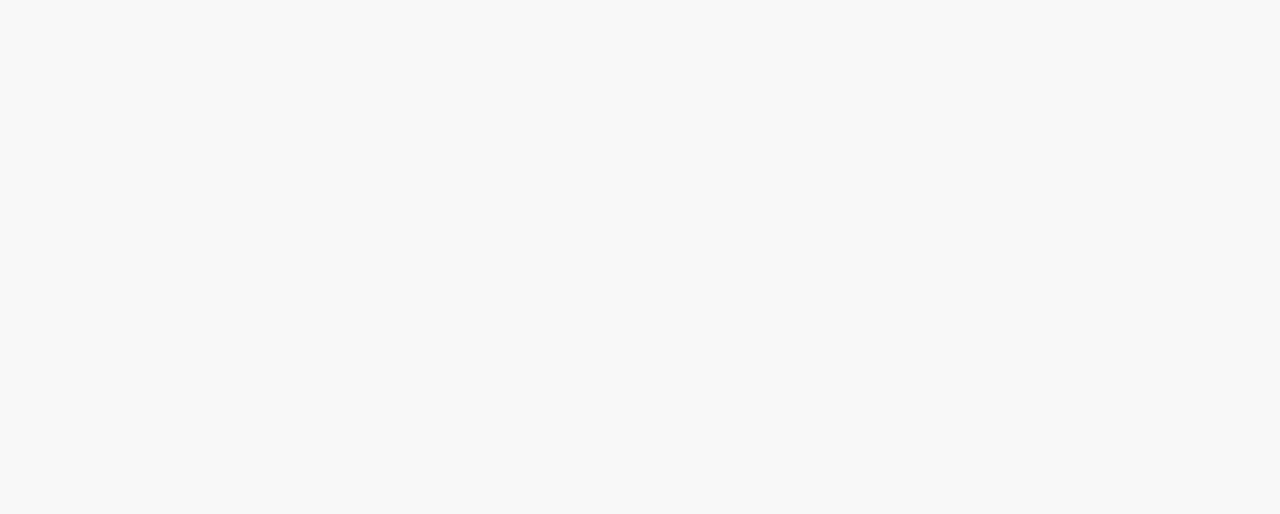
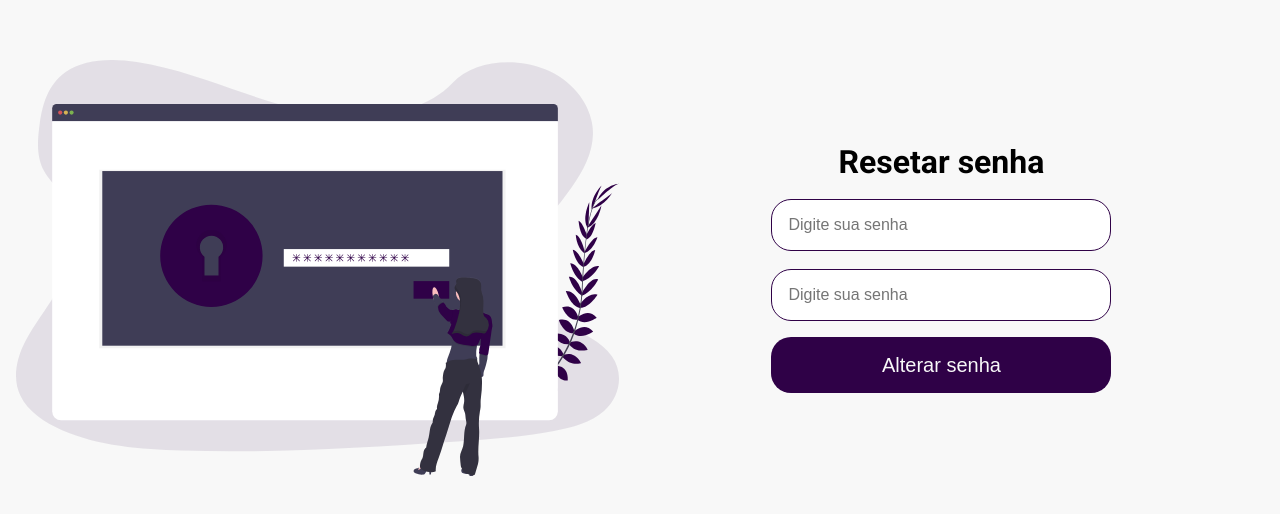
Before and after one commit to Bruno-Cesar123/petinfoweb, a React (Create React App) app: page /reset-password in a window 1280 px wide. Shown: the part 132-646 px from the top of the page. Built offline with nearby package versions, Linux system fonts and the light colour scheme; the HTML template or start-up script is replaced by a standard one.

Commit message:
created page ResetPassword and connected with api

```diff
--- /dev/null
+++ b/src/pages/ResetPassword/index.tsx
@@ -0,0 +1,113 @@
+import React from 'react';
+import { useLocation, useHistory } from 'react-router-dom';
+import { Formik, Form, Field } from 'formik';
+import * as Yup from 'yup';
+import { toast } from 'react-toastify';
+
+import resetPassword from '../../assets/images/reset-password.svg';
+
+import { AnimationContainer, Container, Content, Background } from './styles';
+import api from '../../services/api';
+
+interface ResetPasswordFormData {
+  password: string;
+  password_confirmation: string;
+}
+
+const schema = Yup.object().shape({
+  password: Yup.string()
+    .required('* Senha obrigatória')
+    .min(6, '* No mínimo 6 dígitos'),
+  password_confirmation: Yup.string().oneOf(
+    [Yup.ref('password'), undefined],
+    'Confirmação incorreta'
+  ),
+});
+
+const ResetPassword: React.FC = () => {
+  const history = useHistory();
+  const location = useLocation();
+
+  return (
+    <Container>
+      <Background>
+        <img src={resetPassword} alt="imagem recuperação de senha" />
+      </Background>
+      <Content>
+        <AnimationContainer>
+          <Formik
+            initialValues={{
+              password: '',
+              password_confirmation: '',
+            }}
+            validationSchema={schema}
+            onSubmit={async (data: ResetPasswordFormData) => {
+              try {
+                const { password, password_confirmation } = data;
+                const token = location.search.replace('?token=', '');
+
+                if (!token) {
+                  throw new Error();
+                }
+
+                console.log(token);
+
+                await api.post('/password/reset', {
+                  password,
+                  password_confirmation,
+                  token,
+                });
+
+                toast.success('Senha alterada com sucesso');
+
+                history.push('/signin');
+              } catch (err) {
+                toast.error(
+                  'Não foi possível alterar a senha, tente novamente.'
+                );
+              }
+            }}
+          >
+            {({ errors, touched }) => (
+              <Form>
+                <h1>Resetar senha</h1>
+
+                <Field
+                  name="password"
+                  type="password"
+                  placeholder="Digite sua senha"
+                  className={
+                    errors.password && touched.password ? 'input-error' : ''
+                  }
+                />
+                {errors.password && touched.password ? (
+                  <p>{errors.password}</p>
+                ) : null}
+
+                <Field
+                  name="password_confirmation"
+                  type="password"
+                  placeholder="Digite sua senha"
+                  className={
+                    errors.password_confirmation &&
+                    touched.password_confirmation
+                      ? 'input-error'
+                      : ''
+                  }
+                />
+                {errors.password_confirmation &&
+                touched.password_confirmation ? (
+                  <p>{errors.password_confirmation}</p>
+                ) : null}
+
+                <button type="submit">Alterar senha</button>
+              </Form>
+            )}
+          </Formik>
+        </AnimationContainer>
+      </Content>
+    </Container>
+  );
+};
+
+export default ResetPassword;
--- /dev/null
+++ b/src/pages/ResetPassword/styles.ts
@@ -0,0 +1,103 @@
+import styled, { keyframes } from 'styled-components';
+import { shade } from 'polished';
+
+export const Container = styled.div`
+  height: 100vh;
+  display: flex;
+  align-items: stretch;
+  margin: 0 1.6rem;
+`;
+
+export const Content = styled.div`
+  display: flex;
+  flex-direction: column;
+  align-items: center;
+  justify-content: center;
+  width: 100%;
+  max-width: 700px;
+`;
+
+const appearFromLeft = keyframes`
+  from {
+    opacity: 0;
+    transform: translateX(50px);
+  }
+  to {
+    opacity: 1,
+    transform: translateX(0);
+  }
+`;
+
+export const AnimationContainer = styled.div`
+  display: flex;
+  flex-direction: column;
+  align-items: center;
+  justify-content: center;
+
+  animation: ${appearFromLeft} 1s;
+
+  form {
+    margin: 80px 0;
+    width: 340px;
+    text-align: center;
+
+    h2 {
+      font-size: 4rem;
+      margin-bottom: 24px;
+      color: #2f0147;
+    }
+
+    input {
+      font-size: 1.6rem;
+      width: 100%;
+      padding: 1.6rem;
+      border-radius: 2rem;
+      margin-top: 1.8rem;
+      border: 1px solid #2f0147;
+    }
+
+    .input-error {
+      border: solid 1px red;
+    }
+
+    p {
+      color: red;
+      font-size: 1.6rem;
+      margin-top: 1rem;
+    }
+
+    button {
+      font-size: 2rem;
+      width: 100%;
+      height: 56px;
+      font-weight: 500;
+      padding: 0 1.6rem;
+      border: 0;
+      border-radius: 2rem;
+      margin-top: 1.6rem;
+      background: #2f0147;
+      color: #f8f8f8;
+      transition: background-color 0.2s;
+
+      &:hover {
+        background: ${shade(0.6, '#2f0147')};
+      }
+    }
+
+    svg {
+      margin-right: 16px;
+    }
+  }
+
+
+`;
+
+export const Background = styled.div`
+  display: flex;
+  align-items: center;
+  justify-content: center;
+
+  img {
+    width: 100%;
+  }
+`;
--- a/src/routes/index.tsx
+++ b/src/routes/index.tsx
@@ -6,6 +6,7 @@ import SignIn from '../pages/SignIn';
 import SignUp from '../pages/SignUp';
 import Dashboard from '../pages/Dashboard';
 import ForgotPassword from '../pages/ForgotPassword';
+import ResetPassword from '../pages/ResetPassword';
 
 import Route from './Route';
 
@@ -15,6 +16,7 @@ const Routes: React.FC = () => (
     <Route path="/signin" component={SignIn} />
     <Route path="/signup" component={SignUp} />
     <Route path="/forgot-password" component={ForgotPassword} />
+    <Route path="/reset-password" component={ResetPassword} />
     <Route path="/dashboard" component={Dashboard} isPrivate />
   </Switch>
 );
```
Also changed, not shown: src/assets/images/reset-password.svg (added).
